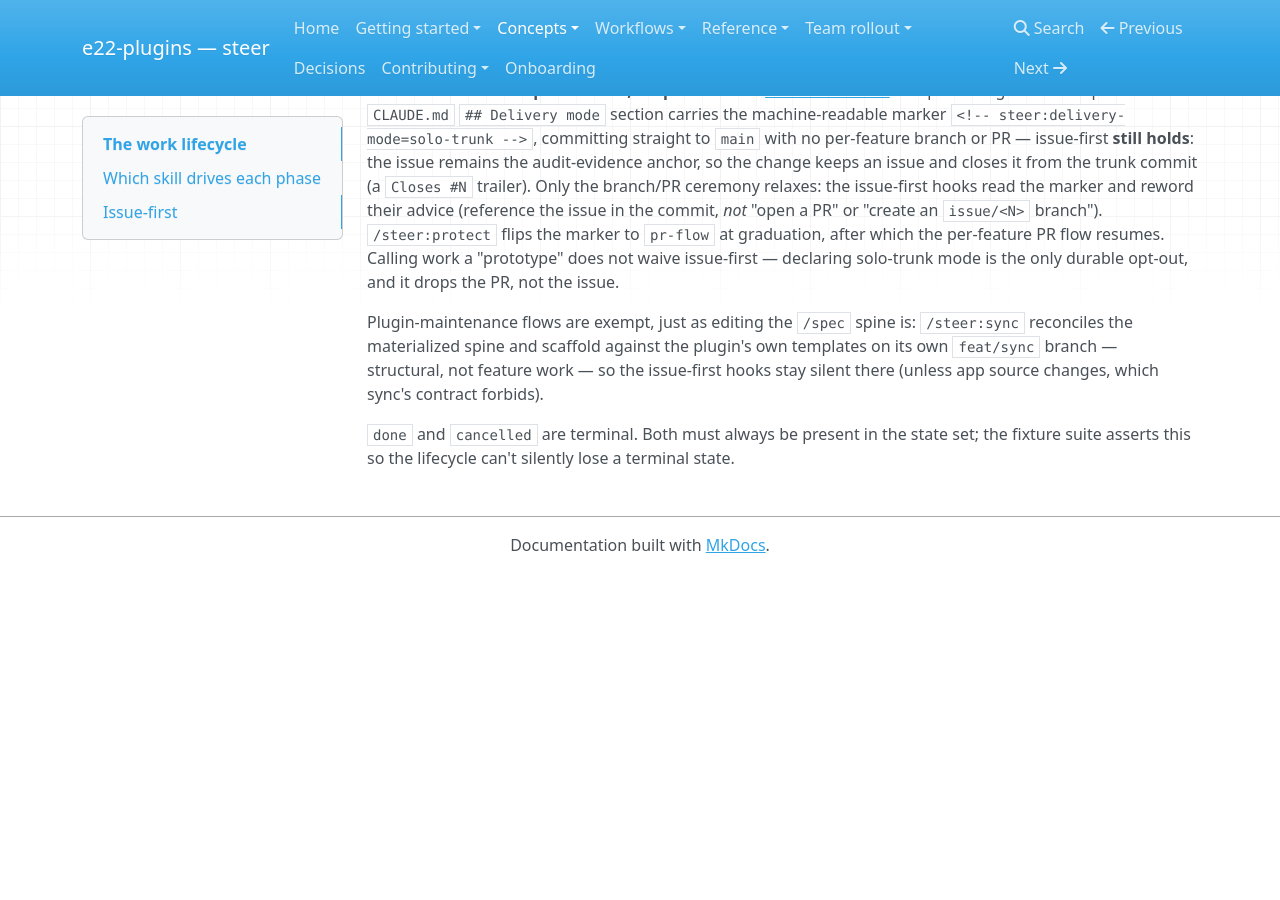
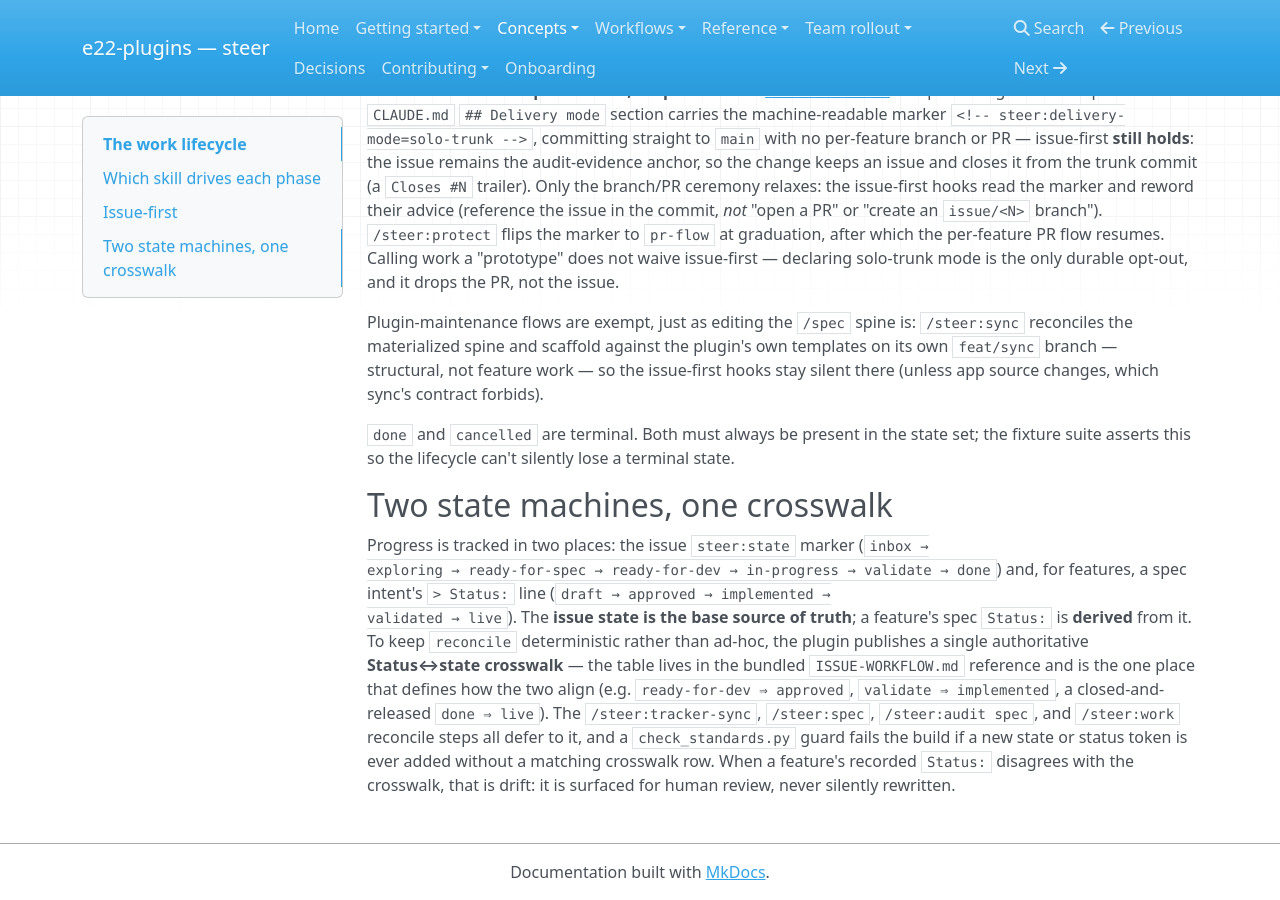
Before and after one commit to element22llc/e22-plugins, an MkDocs documentation site: the page built from docs/concepts/lifecycle.md, in a window 1280 px wide and 900 px high, scrolled down 1118 px. Built offline with MkDocs 1.6.1, drawn with Linux system fonts in a browser that asks for light colours; nearby versions of some CDN libraries; before the commit the page ends 1691 px from its top, so only the background shows below that.

Commit message:
docs(lifecycle): document the Status↔state crosswalk (#244)
Co-Authored-By: Claude Opus 4.8 (1M context) <noreply@anthropic.com>

```diff
--- a/docs/concepts/lifecycle.md
+++ b/docs/concepts/lifecycle.md
@@ -65,3 +65,20 @@ contract forbids).
 `done` and `cancelled` are terminal. Both must always be present in the state set;
 the fixture suite asserts this so the lifecycle can't silently lose a terminal
 state.
+
+## Two state machines, one crosswalk
+
+Progress is tracked in two places: the issue `steer:state` marker (`inbox →
+exploring → ready-for-spec → ready-for-dev → in-progress → validate → done`) and,
+for features, a spec intent's `> Status:` line (`draft → approved → implemented →
+validated → live`). The **issue state is the base source of truth**; a feature's
+spec `Status:` is **derived** from it. To keep `reconcile` deterministic rather
+than ad-hoc, the plugin publishes a single authoritative **Status↔state
+crosswalk** — the table lives in the bundled `ISSUE-WORKFLOW.md` reference and is
+the one place that defines how the two align (e.g. `ready-for-dev ⇒ approved`,
+`validate ⇒ implemented`, a closed-and-released `done ⇒ live`). The
+`/steer:tracker-sync`, `/steer:spec`, `/steer:audit spec`, and `/steer:work`
+reconcile steps all defer to it, and a `check_standards.py` guard fails the build
+if a new state or status token is ever added without a matching crosswalk row.
+When a feature's recorded `Status:` disagrees with the crosswalk, that is drift:
+it is surfaced for human review, never silently rewritten.
```
